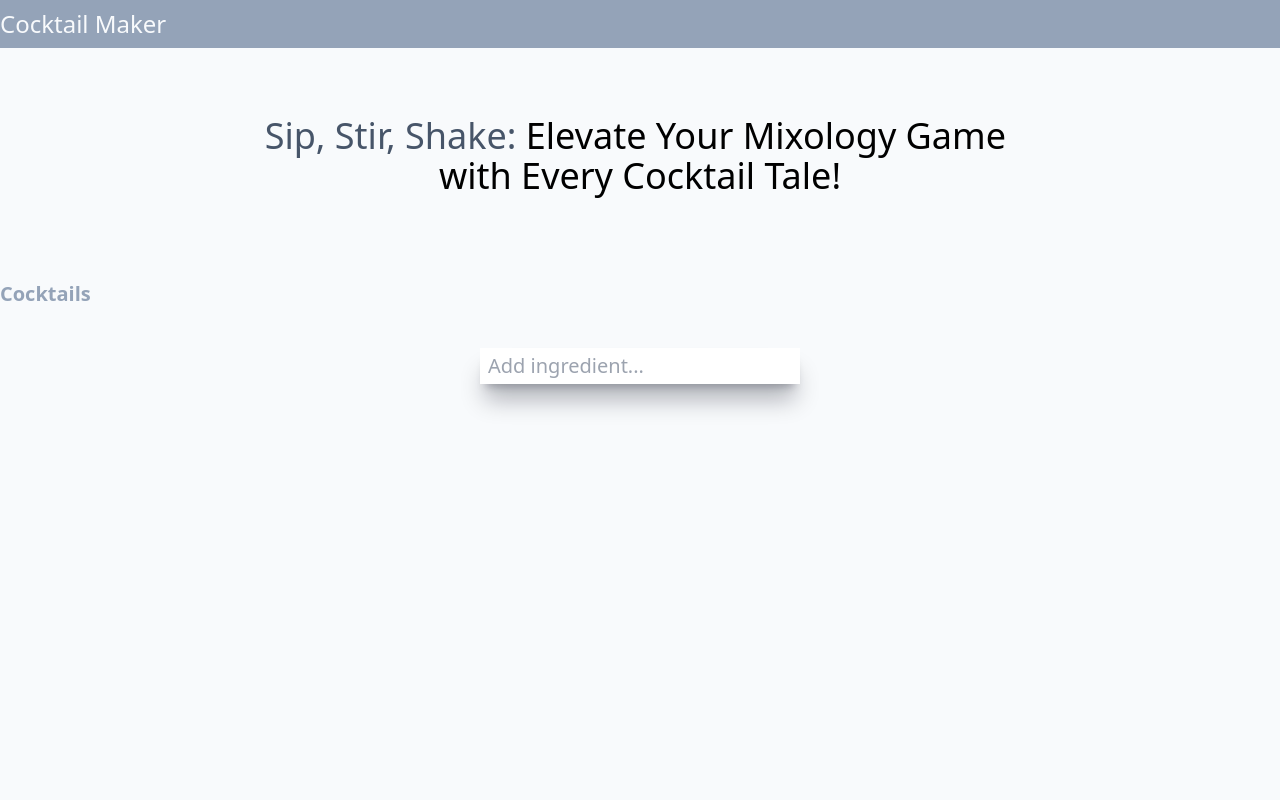
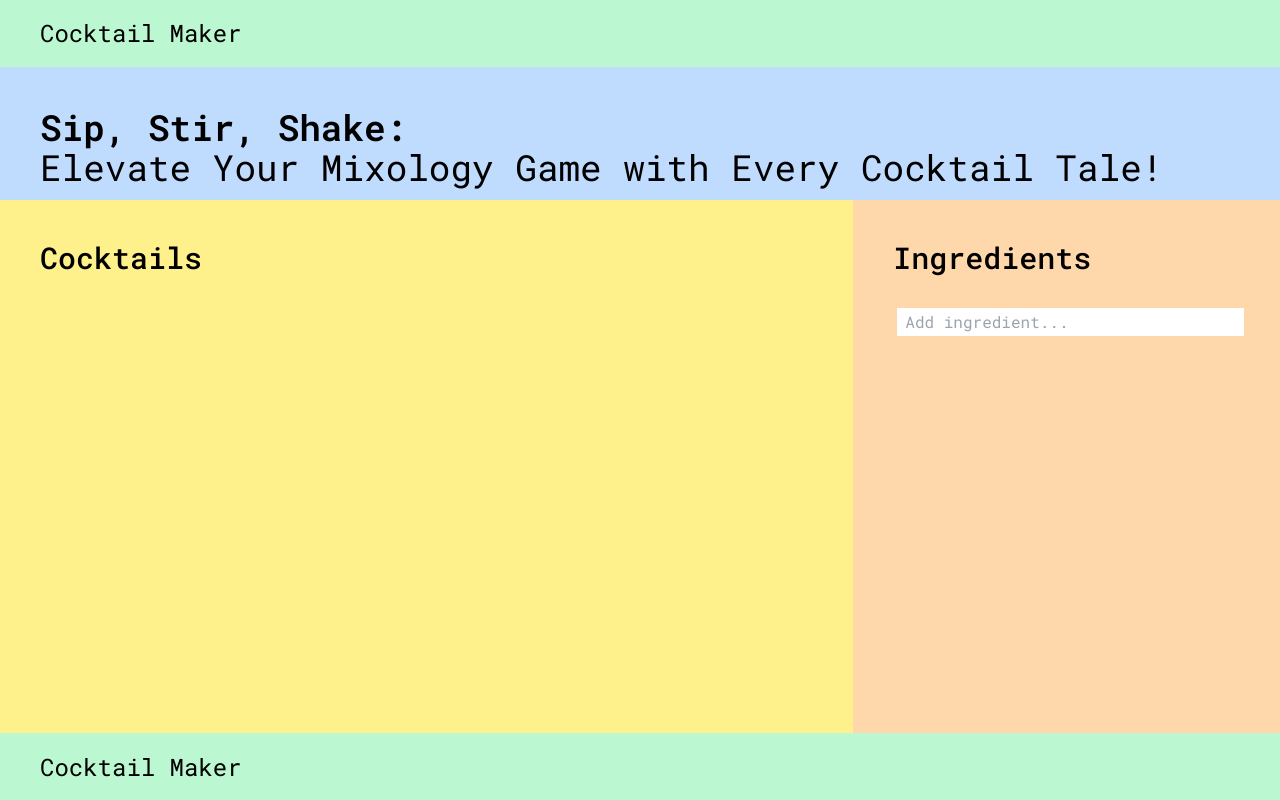
Before and after one commit to stefan5441/cocktail-maker, a React (Vite) app: page / in a window 1280 px wide. Built offline with nearby package versions, Linux system fonts and the light colour scheme.

Commit message:
added styling for desktop version

```diff
--- a/index.html
+++ b/index.html
@@ -11,6 +11,12 @@
       name="viewport"
       content="width=device-width, initial-scale=1.0"
     />
+    <link rel="preconnect" href="https://fonts.googleapis.com" />
+    <link rel="preconnect" href="https://fonts.gstatic.com" crossorigin />
+    <link
+      href="https://fonts.googleapis.com/css2?family=Roboto+Mono:wght@300;400;500;600;700&display=swap"
+      rel="stylesheet"
+    />
     <title>
       Cocktail Maker | Add Your Ingredients And We Will
       Generate Your Cocktail Recipes
--- a/src/components/App.jsx
+++ b/src/components/App.jsx
@@ -15,35 +15,30 @@ function App() {
   }
 
   return (
-    <div className="bg-slate-50 w-full h-full">
-      <div className="h-12 bg-slate-400 flex items-center">
-        <p className="container mx-auto text-2xl font-light text-slate-50">
+    <div className="h-full">
+      <div className="bg-green-200 h-[8.3333335%] flex items-center">
+        <p className="px-10 text-2xl">
           Cocktail Maker
         </p>
       </div>
 
-      <Cocktail
-        selectedCocktail={selectedCocktail}
-      />
-
-      <div className="h-24 flex justify-center items-center mt-10">
-        <h1 className="text-4xl text-center font-thin mt-10">
-          <span className="text-slate-600 font-normal">
-            Sip, Stir, Shake:&nbsp;
-          </span>
-          Elevate Your Mixology Game&nbsp;
-          <br />
-          with Every Cocktail Tale!
+      <div className="bg-blue-200 h-1/6">
+        <h1 className="text-4xl font-semibold p-10">
+          <div>Sip, Stir, Shake:&nbsp;</div>
+          <div className="font-normal">Elevate Your Mixology Game with Every Cocktail Tale!</div>
         </h1>
       </div>
 
-      <div className="container text-xl mx-auto mt-24">
+      <div className="flex h-4/6">
+
         <CocktailList
           cocktails={cocktails}
           ingredients={ingredients}
           loading={loading}
           error={error}
           selectCocktail={selectCocktail}
+          selectedCocktail={selectedCocktail}
+          setSelectedCocktail={setSelectedCocktail}
         />
 
         <IngredientList
@@ -56,6 +51,11 @@ function App() {
         />
       </div>
 
+      <div className="bg-green-200 h-[8.3333335%] flex items-center">
+        <p className="px-10 text-2xl">
+          Cocktail Maker
+        </p>
+      </div>
     </div>
   );
 }
--- a/src/components/Cocktail.jsx
+++ b/src/components/Cocktail.jsx
@@ -1,16 +1,19 @@
 import PropTypes from "prop-types";
 
-function Cocktail({ selectedCocktail }) {
+function Cocktail({ selectedCocktail, setSelectedCocktail }) {
 
   return (<>
       {
         selectedCocktail &&
-        <div className="hidden">
-          <p>{selectedCocktail.name}</p>
-          <div>
-            {selectedCocktail.ingredients && selectedCocktail.ingredients.map(ing => <p key={ing}>{ing}</p>)}
+        <div className="flex mt-8 justify-between h-full">
+          <div className="flex flex-col gap-8 text-2xl">
+            <p className="capitalize font-medium mb-2">{selectedCocktail.name}</p>
+            <div>
+              {selectedCocktail.ingredients && selectedCocktail.ingredients.map(ing => <p key={ing}>{ing}</p>)}
+            </div>
+            <p className="w-4/5">{selectedCocktail.instructions}</p>
           </div>
-          <p>{selectedCocktail.instructions}</p>
+          <button className="self-start bg-orange-200 px-2 hover:bg-blue-300" onClick={() => setSelectedCocktail({})}>&#10006;</button>
         </div>
       }
     </>);
--- a/src/components/CocktailList.jsx
+++ b/src/components/CocktailList.jsx
@@ -1,40 +1,50 @@
 import PropTypes from "prop-types";
+import Cocktail from "./Cocktail";
+import { useState } from "react";
 
 function CocktailList({
   cocktails,
   ingredients,
   loading,
   error,
-  selectCocktail
+  selectCocktail,
+  selectedCocktail,
+  setSelectedCocktail
 }) {
+  return (
+    <div className="w-2/3 bg-yellow-200 p-10 flex flex-col">
+      <h1 className="text-3xl font-medium">Cocktails</h1>
 
-
-
-  return (
-    <div>
-      <h1 className="font-semibold text-slate-400">Cocktails</h1>
-      <div>
+      {Object.keys(selectedCocktail).length !== 0 ? (
+        <Cocktail selectedCocktail={selectedCocktail} setSelectedCocktail={setSelectedCocktail} />
+      ) : (
+        <div className="mt-8">
           {error ? (
-          <p>
-            There was an error fetching cocktails, please
-            try again!
+            <p className="text-lg">
+              There was an error fetching cocktails, please try again!
             </p>
           ) : loading ? (
-          <p>Loading...</p>
-        ) : cocktails.length === 0 &&
-          ingredients.length !== 0 ? (
+            <p className="text-lg">Loading...</p>
+          ) : cocktails.length === 0 && ingredients.length !== 0 ? (
             <p>
-            There are no cocktails with these ingredients,
-            please try other ones!
+              There are no cocktails with these ingredients, please try other
+              ones!
             </p>
           ) : (
-          <div className="grid grid-cols-2 gap-4 mt-4">
+            <div className="flex flex-col gap-4">
               {cocktails.map((c) => (
-              <button className="block bg-slate-200 hover:bg-slate-400" key={c.name} onClick={() => selectCocktail(c)}>{c.name}</button>
+                <button
+                  className="bg-orange-200 text-lg hover:bg-blue-200"
+                  key={c.name}
+                  onClick={() => selectCocktail(c)}
+                >
+                  {c.name}
+                </button>
               ))}
             </div>
           )}
         </div>
+      )}
     </div>
   );
 }
@@ -45,12 +55,18 @@ CocktailList.propTypes = {
       ingredients: PropTypes.arrayOf(PropTypes.string),
       instructions: PropTypes.string,
       name: PropTypes.string,
-    })
+    }),
   ).isRequired,
   ingredients: PropTypes.arrayOf(PropTypes.string),
   loading: PropTypes.bool.isRequired,
   error: PropTypes.bool.isRequired,
   selectCocktail: PropTypes.func.isRequired,
+  setSelectedCocktail: PropTypes.func.isRequired,
+  selectedCocktail: PropTypes.shape({
+    ingredients: PropTypes.arrayOf(PropTypes.string),
+    instructions: PropTypes.string,
+    name: PropTypes.string,
+  }).isRequired,
 };
 
 export default CocktailList;
--- a/src/components/IngredientList.jsx
+++ b/src/components/IngredientList.jsx
@@ -7,13 +7,13 @@ function IngredientList({
   ingredients,
   setLoading,
   setError,
-  setSelectedCocktail
+  setSelectedCocktail,
 }) {
   const [search, setSearch] = useState("");
 
   async function fetchData(updatedIngredients) {
     try {
-      if (updatedIngredients.length === 0){
+      if (updatedIngredients.length === 0) {
         setCocktails([]);
         setSelectedCocktail({});
         return;
@@ -26,7 +26,7 @@ function IngredientList({
           headers: {
             "X-Api-Key": import.meta.env.VITE_API_KEY,
           },
-        }
+        },
       );
       if (!res.ok) {
         throw new Error(`HTTP error! status: ${res.status}`);
@@ -41,7 +41,6 @@ function IngredientList({
       setLoading(false);
     }
   }
-
 
   function handleSearchChange(e) {
     setSearch(e.target.value);
@@ -61,7 +60,7 @@ function IngredientList({
   function removeIngredient(ingredient) {
     setIngredients((prevIngredients) => {
       const updatedIngredients = prevIngredients.filter(
-        (ing) => ing !== ingredient
+        (ing) => ing !== ingredient,
       );
       fetchData(updatedIngredients);
       return updatedIngredients;
@@ -69,9 +68,11 @@ function IngredientList({
   }
 
   return (
-    <div className="grid grid-col-1 justify-center mt-6">
+    <div className="w-1/3 bg-orange-200 p-10">
+      <h1 className="text-3xl font-medium">Ingredients</h1>
+
       <input
-        className="shadow-xl caret-slate-900 px-2 py-1 text-md shadow-slate-950/30 w-80 focus:outline-none focus:border focus:border-slate-950/20"
+        className="mt-8 ml-1 w-full h-7 pl-2 focus:ring-4 focus:ring-blue-200"
         type="text"
         id="search"
         value={search}
@@ -79,11 +80,17 @@ function IngredientList({
         onKeyDown={handleKeyDown}
         placeholder="Add ingredient..."
       />
-      <div className="mt-6 h-48 overflow-auto">
+
+      <div className="mt-4 flex flex-wrap">
         {ingredients.map((ing) => (
-          <p key={ing} className="ml-2 my-1 flex flex-row justify-between">
-            {ing} <button className="mr-2" onClick={() => removeIngredient(ing)}>&#10006;</button>
-          </p>
+          <button onClick={() => removeIngredient(ing)}>
+            <p
+              className="bg-yellow-200 px-2 mx-2 mb-4 text-lg hover:bg-blue-200"
+              key={ing}
+            >
+              {ing} <span>&#10006;</span>
+            </p>
+          </button>
         ))}
       </div>
     </div>
--- a/src/index.css
+++ b/src/index.css
@@ -2,23 +2,6 @@
 @tailwind components;
 @tailwind utilities;
 
-
-/* width */
-::-webkit-scrollbar {
-  width: 5px;
+input:focus {
+  outline: none;
 }
-
-/* Track */
-::-webkit-scrollbar-track {
-  background: #f8fafc;
-}
-
-/* Handle */
-::-webkit-scrollbar-thumb {
-  background: #94a3b8;
-}
-
-/* Handle on hover */
-::-webkit-scrollbar-thumb:hover {
-  background: #64748b;
-}
--- a/tailwind.config.js
+++ b/tailwind.config.js
@@ -2,6 +2,10 @@
 export default {
   content: ["./index.html", "./src/**/*.{js,ts,jsx,tsx}"],
   theme: {
+    fontFamily: {
+      sans: "Roboto Mono, monospace",
+    },
+
     extend: {},
   },
   plugins: [],
```
Lines whose indentation alone changed are shown as unchanged.
